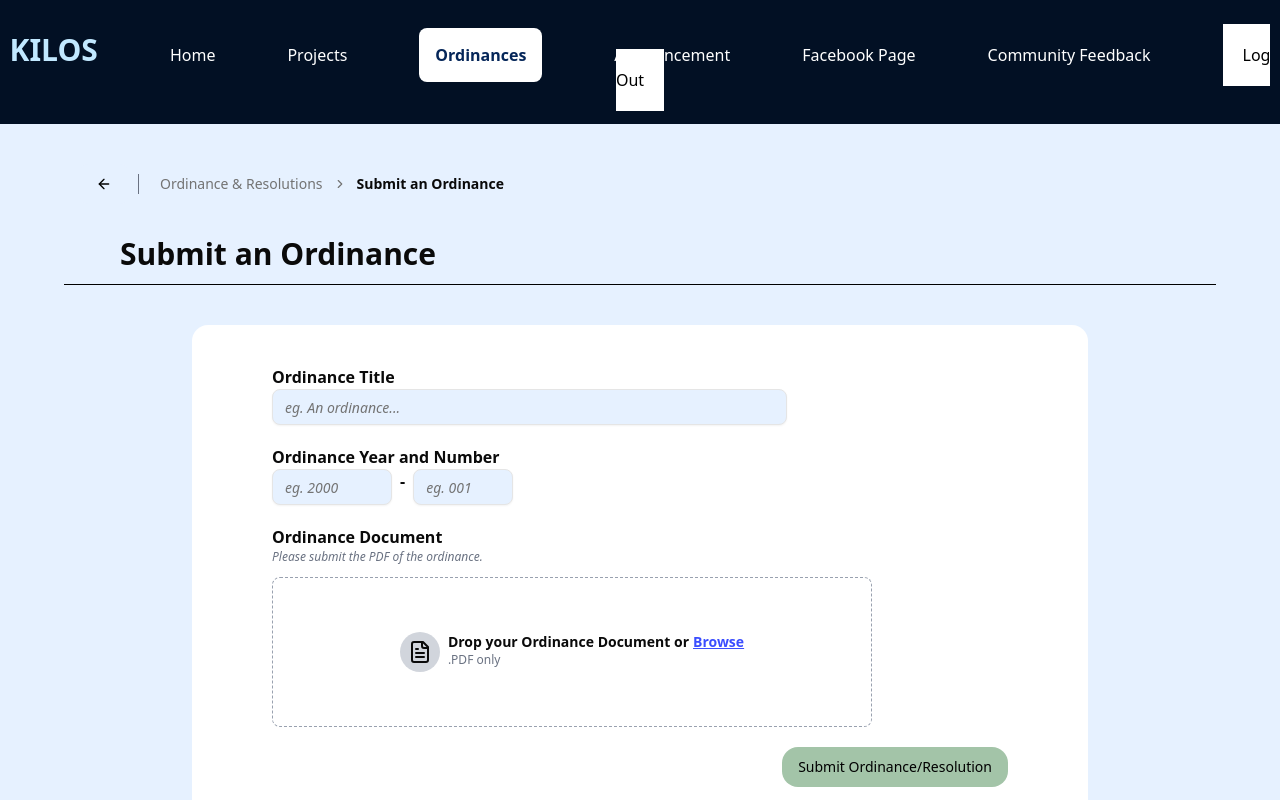
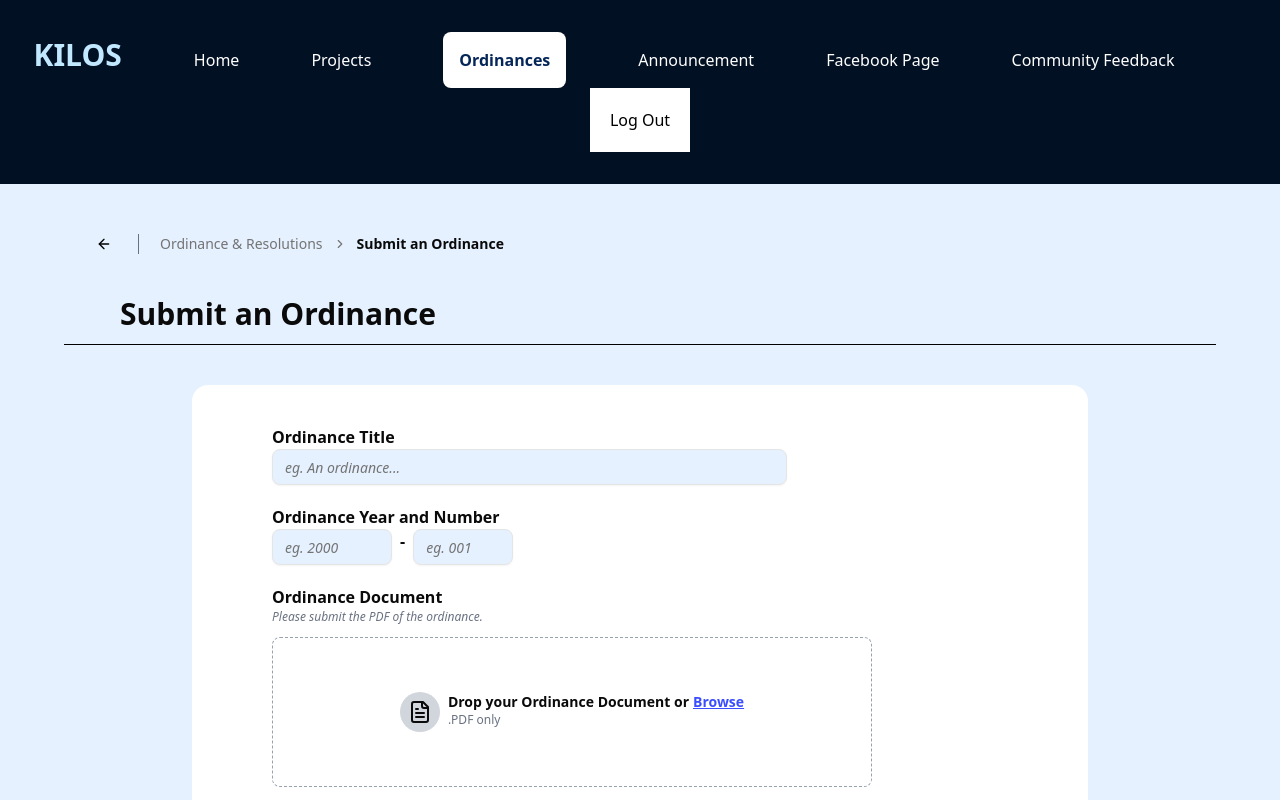
Before and after one commit to snowP26/KILOS-Capstone, a Next.js app: page /users/ordinances/submit-doc in a window 1280 px wide. Shown: the top 800 px of the page. Built offline with nearby package versions, Linux system fonts and the light colour scheme; no server answers.

Commit message:
feat: refactor UserNav and ProjectCard components for improved navigation and props handling

```diff
--- a/src/app/components/user/nav_user.tsx
+++ b/src/app/components/user/nav_user.tsx
@@ -1,6 +1,5 @@
 "use client";
 
-import Link from "next/link";
 import { usePathname, useRouter } from "next/navigation";
 import { TextIcon } from "../text-logo";
 import { logoutUser } from "../../actions/auth";
@@ -9,30 +8,42 @@ export const UserNav = () => {
     const pathname = usePathname();
     const router = useRouter();
 
+    const navItems = [
+        { label: "Home", path: "/users/home" },
+        { label: "Projects", path: "/users/projects" },
+        { label: "Ordinances", path: "/users/ordinances" },
+        { label: "Announcement", path: "/users/announcement" },
+        { label: "Facebook Page", path: "/users/facebook-page" },
+        { label: "Community Feedback", path: "/users/community-feedback" },
+    ];
+
     return (
-        <div className="text-center w-auto py-8 space-x-18 bg-[#021024] content-center ">
+        <div className="sticky top-0 z-50 text-center w-auto py-8 space-x-18 bg-[#021024] content-center">
             <TextIcon />
-            <Link href='/users/home' className={pathname.startsWith('/users/home') ? 'p-4 bg-white text-[#052659] rounded-md font-bold' : "text-white"}>
-                Home
-            </Link>
-            <Link href='/users/projects' className={pathname.startsWith('/users/projects') ? 'p-4 bg-white text-[#052659] rounded-md font-bold' : "text-white"}>
-                Projects
-            </Link>
-            <Link href='/users/ordinances' className={pathname.startsWith('/users/ordinances') ? 'p-4 bg-white text-[#052659] rounded-md font-bold' : "text-white"}>
-                Ordinances
-            </Link>
-            <Link href='/users/announcement' className={pathname.startsWith('/users/announcement') ? 'p-4 bg-white text-[#052659] rounded-md font-bold' : "text-white"}>
-                Announcement
-            </Link>
-            <Link href='/users/facebook-page' className={pathname.startsWith('/users/facebook') ? 'p-4 bg-white text-[#052659] rounded-md font-bold' : "text-white"}>
-                Facebook Page
-            </Link>
-            <Link href='/users/community-feedback' className={pathname.startsWith('/users/community-feedback') ? 'p-4 bg-white text-[#052659] rounded-md font-bold' : "text-white"}>
-                Community Feedback
-            </Link>
-            <a className="text-black bg-white p-5 cursor-pointer" onClick={() => logoutUser(router)}>
+
+            {navItems.map((item) => (
+                <button
+                    key={item.path}
+                    onClick={() => {
+                        router.push(item.path);
+                        window.scrollTo(0, 0);
+                    }}
+                    className={
+                        pathname.startsWith(item.path)
+                            ? "p-4 bg-white text-[#052659] rounded-md font-bold cursor-pointer"
+                            : "text-white cursor-pointer"
+                    }
+                >
+                    {item.label}
+                </button>
+            ))}
+
+            <button
+                onClick={() => logoutUser(router)}
+                className="text-black bg-white p-5 cursor-pointer"
+            >
                 Log Out
-            </a>
+            </button>
         </div>
-    )
-}
+    );
+};
--- a/src/app/components/user/pinnedAnnouncementCard.tsx
+++ b/src/app/components/user/pinnedAnnouncementCard.tsx
@@ -1,4 +1,4 @@
-import React from 'react'
+import React from "react";
 
 interface PinnedAnnouncementCardProps {
   header: string;
@@ -7,20 +7,25 @@ interface PinnedAnnouncementCardProps {
   announcementType: string;
 }
 
-export const PinnedAnnouncementCard: React.FC<PinnedAnnouncementCardProps> = ({header, body, author, announcementType}) => {
+export const PinnedAnnouncementCard: React.FC<PinnedAnnouncementCardProps> = ({
+  header,
+  body,
+  author,
+  announcementType,
+}) => {
   return (
-    <div className="bg-[#E6F1FF] rounded-[8px] my-2 pl-5 w-70 py-2">
-        <p className="font-semibold text-md">{header}</p>
+    <div className="bg-[#E6F1FF] rounded-xl shadow-sm hover:shadow-md transition p-4 w-[95%] mx-auto cursor-pointer">
+      <p className="font-semibold text-sm text-gray-800 line-clamp-1">{header}</p>
 
-        <div className="flex flex-row place-items-center gap-3 mb-2">
-            <p className="text-white bg-[#58AEFF] rounded-2xl text-center w-15 text-xs">{announcementType.replace(/_/g, " ").replace(/\b\w/g, (char) => char.toUpperCase())}</p>
-            <p className="font-thin">{author}</p>
-        </div>
-
-        <p className="mr-8 mb-2 text-xs truncate">
-            {body}
-
-        </p>
+      <div className="flex items-center gap-2 mt-2">
+        <span className="px-2 py-0.5 text-[10px] font-medium bg-[#58AEFF] text-white rounded-full">
+          {announcementType
+            .replace(/_/g, " ")
+            .replace(/\b\w/g, (char) => char.toUpperCase())}
+        </span>
+        <p className="text-xs text-gray-600 truncate">{author}</p>
+      </div>
+      <p className="mt-2 text-xs text-gray-700 line-clamp-2 text-justify">{body}</p>
     </div>
-  )
-}
+  );
+};
--- a/src/app/components/user/project-card.tsx
+++ b/src/app/components/user/project-card.tsx
@@ -1,20 +1,25 @@
 import React from 'react'
 
-export const ProjectCard = () => {
+type ProjectCardProps = {
+    title: string,
+    status: string,
+    date: string,
+    imgURL: string,
+}
+
+export const ProjectCard = ({ title, status, date, imgURL }: ProjectCardProps) => {
     return (
         <div className="relative mt-10 p-5 h-135 w-90 bg-white rounded-md shadow-lg cursor-pointer transform transition-all duration-300 hover:-translate-y-2 hover:shadow-2xl">
-        <div className="bg-black mx-4 h-100 object-fill">
-
-        </div>
+            <img src={imgURL} className="bg-black mx-4 h-100 object-fill" />
             <p className="my-5 font-semibold truncate">
-            Project Title
+                {title}
             </p>
             <div className="flex flex-row gap-3">
                 <div className="px-2 py-1 rounded-[10px] text-xs bg-amber-500 ">
-                Project Status
+                    {status}
                 </div>
                 <div className="px-2 py-1 rounded-[10px] text-xs bg-[#E6F1FF]">
-                Date
+                    {date}
                 </div>
             </div>
         </div>
```
Lines whose indentation alone changed are shown as unchanged.
